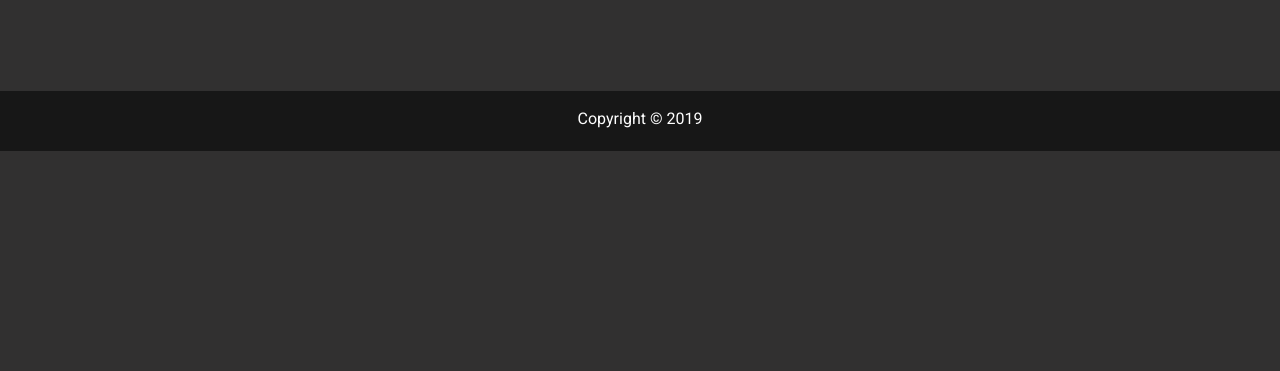
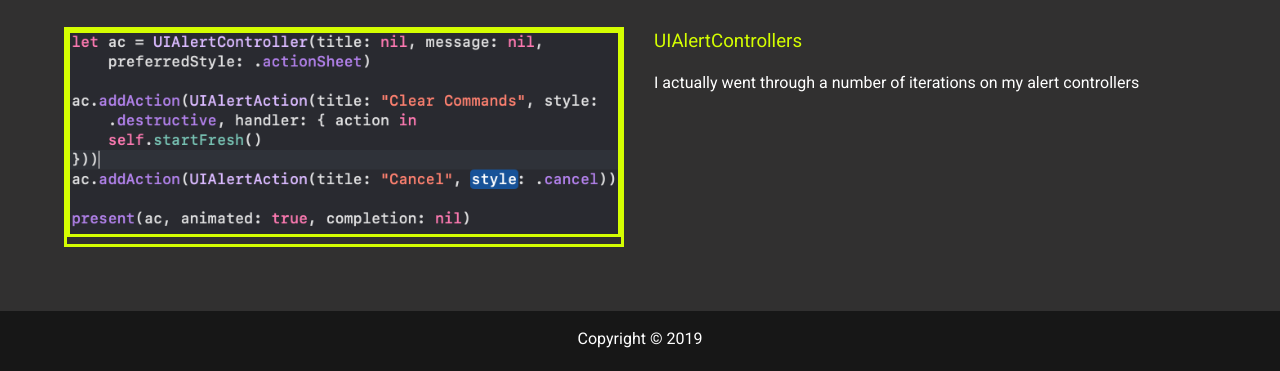
Before and after one commit to shimanopower/newPortfolio, a website: page dist/learnterminal.html in a window 1280 px wide. Shown: the part 607-978 px from the top of the page. Before the commit the page ends 800 px from the top, so only its background shows below. Drawn offline with Linux system fonts and the light colour scheme.

Commit message:
changes to learn terminal content

```diff
--- a/dist/learnterminal.html
+++ b/dist/learnterminal.html
@@ -81,30 +81,22 @@
             the commmand line
           </p>
         </div>
-        <!--
+
         <div class="code-snippet">
           <img
-            src="img/projects/projectPlaceHolderImage.jpg"
+            src="img/projects/LearnTerminalAssets/codeSnippetAC.png"
             alt="Place Holder Image"
             class="code-snippet"
           />
-        </div> -->
+        </div>
 
-        <!-- <div class="textarea-box">
+        <div class="textarea-box">
+          <h3 class="text-secondary">UIAlertControllers</h3>
           <p>
-            I’m an unorthodox developer. Like many computer nerds who grew up in
-            the time before operating systems had beautiful pictures of serene
-            lakes, snowy mountaintops, and virgin forests, I had to be creative
-            to entertain myself when at startup there was only a lonely c colon
-            backslash to greet you. So, after conquering the command line, I
-            started digging deeper into the code. First, it was just simple
-            batch files used to make sure all the school computers booted
-            straight into Wolfenstein (this, BTW, was a problem that our
-            computer teacher, not knowing that I was the one behind the problem,
-            pulled me out of class to fix), and then more complex programs that
-            required appeasing the syntax loving gods that ruled the C compiler.
+            I actually went through a number of iterations on my alert
+            controllers
           </p>
-        </div> -->
+        </div>
       </div>
     </main>
 
```
